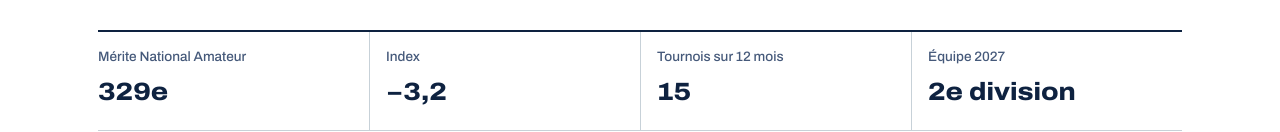
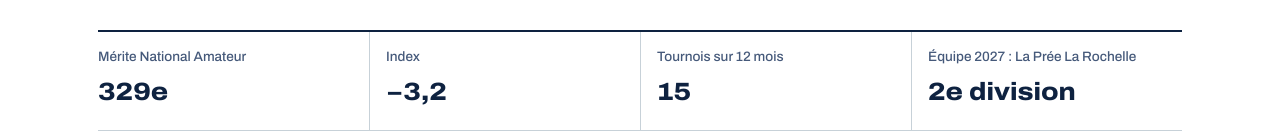
Before and after one commit to tommartin3344-gif/tommartin-golf, a plain HTML site: page index.html in a window 1280 px wide. Shown: the part 672-804 px from the top of the page. Drawn offline with Linux system fonts and the light colour scheme.

Commit message:
Update index.html

```diff
--- a/index.html
+++ b/index.html
@@ -57,7 +57,7 @@
         <div><dt>Mérite National Amateur</dt><dd data-merite="rank">329e</dd></div>
         <div><dt>Index</dt><dd data-merite="index">−3,2</dd></div>
         <div><dt>Tournois sur 12 mois</dt><dd data-merite="tournois">15</dd></div>
-        <div><dt>Équipe 2027</dt><dd>2e division</dd></div>
+        <div><dt>Équipe 2027 : La Prée La Rochelle</dt><dd>2e division</dd></div>
       </dl>
     </section>
 
```
